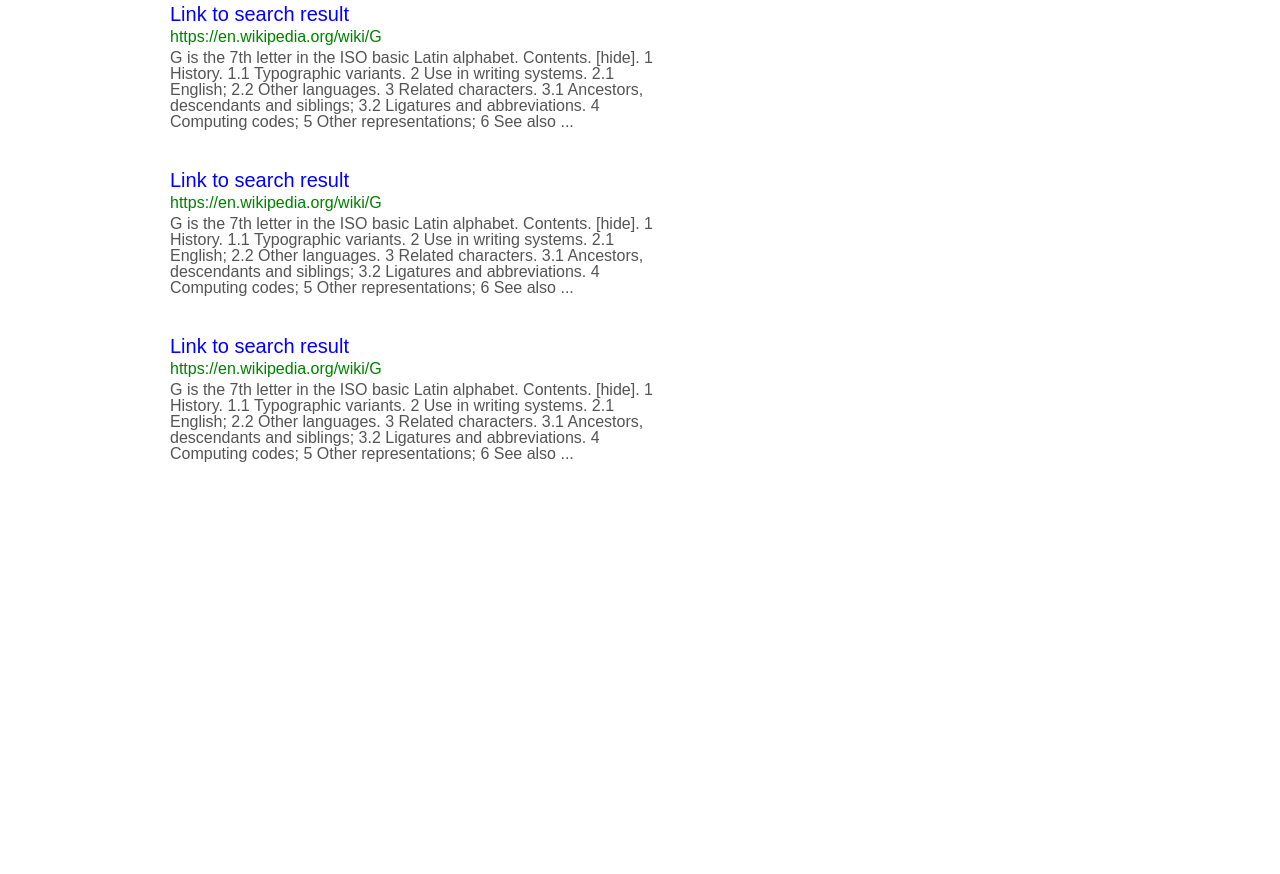
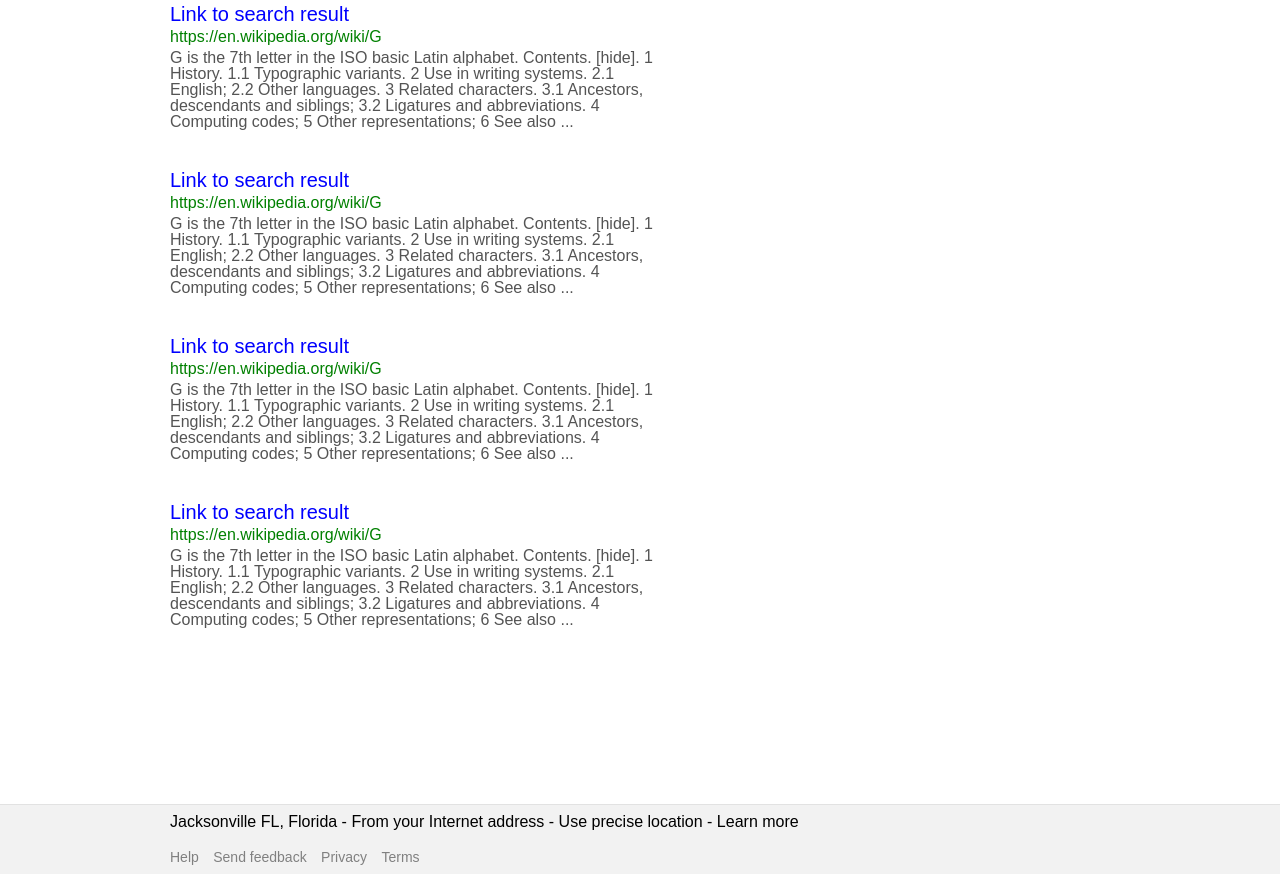
Before and after one commit to Skidragon/skidragon.github.io-google-search-page, a plain HTML site: page index.html in a window 1280 px wide. Shown: the part 696-1570 px from the top of the page. Before the commit the page ends 1500 px from the top, so only its background shows below. Drawn offline with Linux system fonts and the light colour scheme.

Commit message:
Added a footer bar with links and text

```diff
--- a/index.html
+++ b/index.html
@@ -73,15 +73,31 @@
         <p class = "url-result">https://en.wikipedia.org/wiki/G</p>
         <p class = "search-description">G is the 7th letter in the ISO basic Latin alphabet. Contents. [hide]. 1 History. 1.1 Typographic variants. 2 Use in writing systems. 2.1 English; 2.2 Other languages. 3 Related characters. 3.1 Ancestors, descendants and siblings; 3.2 Ligatures and abbreviations. 4 Computing codes; 5 Other representations; 6 See also ...</p>
       </div>
+        <div class = "search-item">
+        <a href="#" class="search-result-link">Link to search result</a>
+        <p class = "url-result">https://en.wikipedia.org/wiki/G</p>
+        <p class = "search-description">G is the 7th letter in the ISO basic Latin alphabet. Contents. [hide]. 1 History. 1.1 Typographic variants. 2 Use in writing systems. 2.1 English; 2.2 Other languages. 3 Related characters. 3.1 Ancestors, descendants and siblings; 3.2 Ligatures and abbreviations. 4 Computing codes; 5 Other representations; 6 See also ...</p>
+      </div>
       </div>
 
     </main>
 
+  </div>
+  <!--end of wrapper class-->
     <footer>
 
+      <div class = "first-bottom-layer primary-alignment">
+        <p>Jacksonville FL, Florida - From your Internet address - Use precise location - Learn more<p>
+      </div>
+      <div class = "second-bottom-layer primary-alignment">
+        <ul class = "bottom-links">
+          <li><a href="#">Help</a></li>
+          <li><a href="#">Send feedback</a></li>
+          <li><a href="#">Privacy</a></li>
+          <li><a href="#">Terms</a></li>
+        </ul>
+      </div>
     </footer>
-  </div>
-  <!--end of wrapper class-->
 </body>
 
 </html>
--- a/style.css
+++ b/style.css
@@ -12,7 +12,6 @@
   grid-template-areas:
   "header"
   "content"
-  "footer";
 }
 
 header {
@@ -70,7 +69,8 @@ a {
   text-decoration: none;
 }
 
-ul a:hover {
+.primary-top-links a:hover,
+.secondary-top-links a:hover {
   color: rgb(15, 15, 15);
   font-weight: bold;
 }
@@ -98,7 +98,7 @@ li+li {
   grid: third-layer;
 }
 .result-status {
-  font-size: 10px;
+  font-size: 12px;
   color: grey;
   align-self: start;
 }
@@ -137,5 +137,15 @@ main {
   margin-left: 170px;
 }
 footer {
+  display: flex;
+  flex-direction: column;
+  justify-content: space-around;
   grid-area: footer;
+  height: 70px;
+  background: #F2F2F2;
+  border-top: 1px solid #E2E2E2;
 }
+.bottom-links a:hover {
+  font-weight: bold;
+  color: rgb(6, 6, 6);
+}
```
